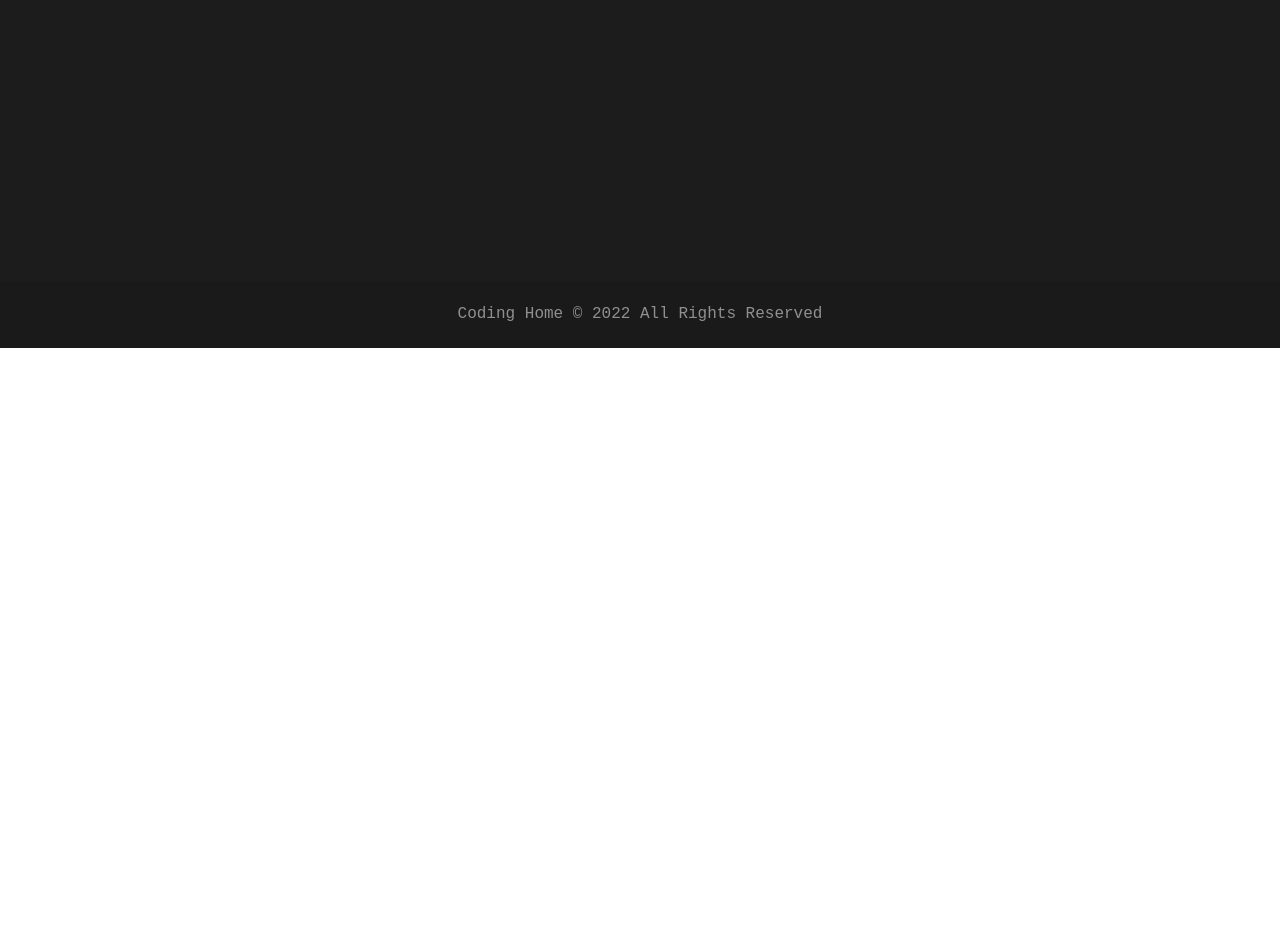
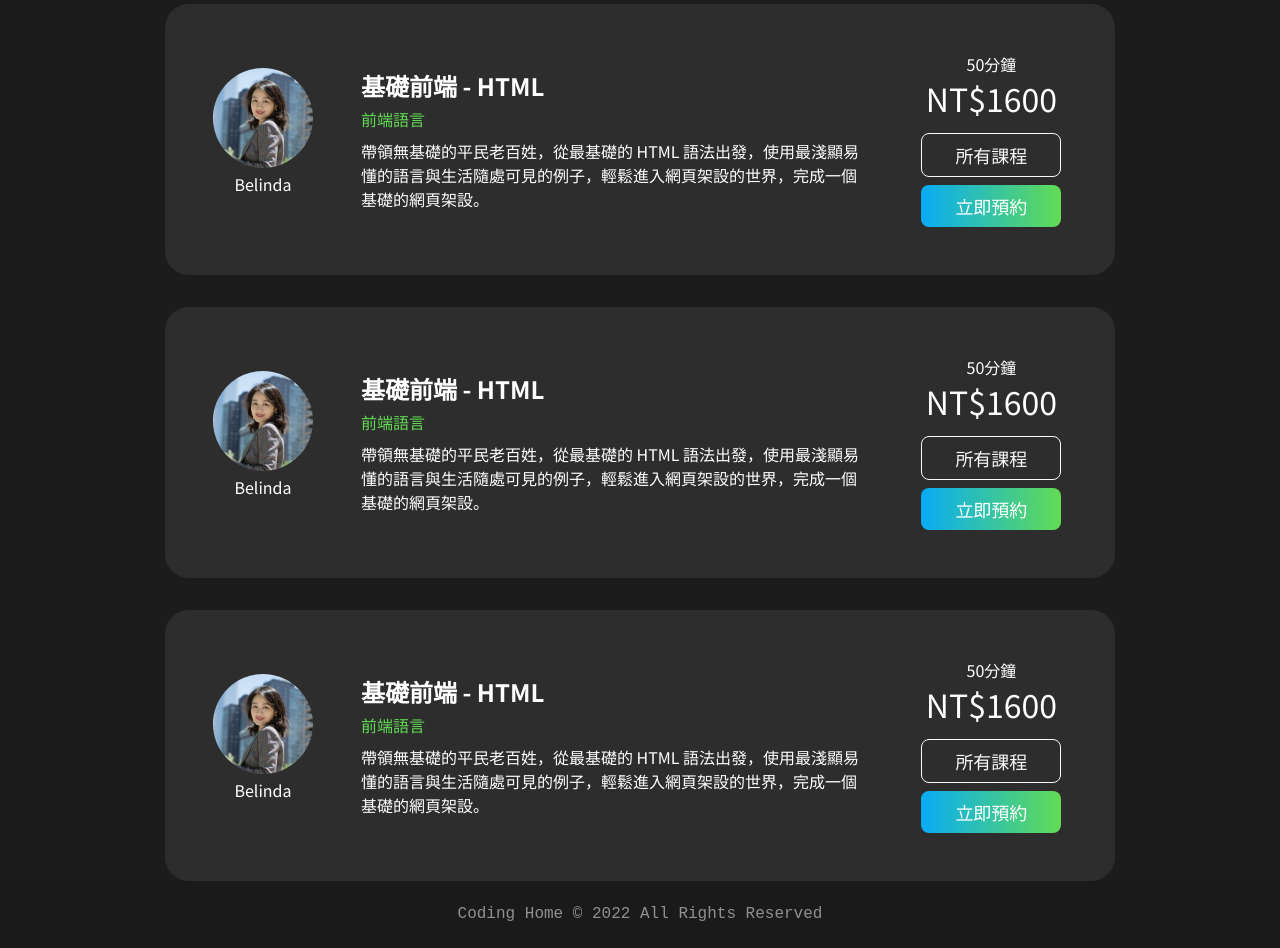
Before and after one commit to Rin1330/-hexSchool-F2E2022-week6, a plain HTML site: page course.html in a window 1280 px wide. Shown: the part 519-1467 px from the top of the page. Before the commit the page ends 867 px from the top, so only its background shows below. Drawn offline with nearby package versions, Linux system fonts and the light colour scheme; a web font is replaced by a local one.

Commit message:
Update 2022-09-14T15:54:02.074Z

```diff
--- a/course.html
+++ b/course.html
@@ -73,6 +73,78 @@
         </div>
       </div>
     </li>
+
+    <li class="col-lg-10 p-0 bg-gray-100">
+      <div class="d-flex h-100 flex-column flex-lg-row p-6 p-lg-5 align-items-lg-center justify-content-between">
+        <div class="d-flex flex-column flex-lg-row mb-5 mb-lg-0">
+          <div class="text-center mb-5 mb-lg-0 p-lg-5">
+            <img src="./assets/images/teacher01.jpg" alt="" class="fluid-img courseList__icon rounded-circle mb-1">
+            <p class="mb-0">Belinda</p>
+          </div>
+          <div class="p-lg-5">
+            <h3 class="fw-bold mb-1">基礎前端 - HTML</h3>
+            <p class="text-primary mb-2">前端語言</p>
+            <p class="mb-0">帶領無基礎的平民老百姓，從最基礎的 HTML 語法出發，使用最淺顯易懂的語言與生活隨處可見的例子，輕鬆進入網頁架設的世界，完成一個基礎的網頁架設。</p>
+          </div>
+        </div>
+        <div class="text-center p-lg-5">
+          <p class="mb-1">50分鐘</p>
+          <p class="fs-2 mb-4">NT$1600</p>
+          <div class="d-flex d-lg-block justify-content-center align-items-center flex-lg-column">
+          <button type="button" class="btn btn-outline-light fs-6 text-center py-2 px-6 me-2 me-lg-0 mb-lg-2 d-inline-block">所有課程</button>
+          <button type="button" class="custom-btn fs-6 text-center text-white py-2 px-6 border-0 d-inline-block">立即預約</button>
+          </div>
+        </div>
+      </div>
+    </li>
+
+    <li class="col-lg-10 p-0 bg-gray-100">
+      <div class="d-flex h-100 flex-column flex-lg-row p-6 p-lg-5 align-items-lg-center justify-content-between">
+        <div class="d-flex flex-column flex-lg-row mb-5 mb-lg-0">
+          <div class="text-center mb-5 mb-lg-0 p-lg-5">
+            <img src="./assets/images/teacher01.jpg" alt="" class="fluid-img courseList__icon rounded-circle mb-1">
+            <p class="mb-0">Belinda</p>
+          </div>
+          <div class="p-lg-5">
+            <h3 class="fw-bold mb-1">基礎前端 - HTML</h3>
+            <p class="text-primary mb-2">前端語言</p>
+            <p class="mb-0">帶領無基礎的平民老百姓，從最基礎的 HTML 語法出發，使用最淺顯易懂的語言與生活隨處可見的例子，輕鬆進入網頁架設的世界，完成一個基礎的網頁架設。</p>
+          </div>
+        </div>
+        <div class="text-center p-lg-5">
+          <p class="mb-1">50分鐘</p>
+          <p class="fs-2 mb-4">NT$1600</p>
+          <div class="d-flex d-lg-block justify-content-center align-items-center flex-lg-column">
+          <button type="button" class="btn btn-outline-light fs-6 text-center py-2 px-6 me-2 me-lg-0 mb-lg-2 d-inline-block">所有課程</button>
+          <button type="button" class="custom-btn fs-6 text-center text-white py-2 px-6 border-0 d-inline-block">立即預約</button>
+          </div>
+        </div>
+      </div>
+    </li>
+
+    <li class="col-lg-10 p-0 bg-gray-100">
+      <div class="d-flex h-100 flex-column flex-lg-row p-6 p-lg-5 align-items-lg-center justify-content-between">
+        <div class="d-flex flex-column flex-lg-row mb-5 mb-lg-0">
+          <div class="text-center mb-5 mb-lg-0 p-lg-5">
+            <img src="./assets/images/teacher01.jpg" alt="" class="fluid-img courseList__icon rounded-circle mb-1">
+            <p class="mb-0">Belinda</p>
+          </div>
+          <div class="p-lg-5">
+            <h3 class="fw-bold mb-1">基礎前端 - HTML</h3>
+            <p class="text-primary mb-2">前端語言</p>
+            <p class="mb-0">帶領無基礎的平民老百姓，從最基礎的 HTML 語法出發，使用最淺顯易懂的語言與生活隨處可見的例子，輕鬆進入網頁架設的世界，完成一個基礎的網頁架設。</p>
+          </div>
+        </div>
+        <div class="text-center p-lg-5">
+          <p class="mb-1">50分鐘</p>
+          <p class="fs-2 mb-4">NT$1600</p>
+          <div class="d-flex d-lg-block justify-content-center align-items-center flex-lg-column">
+          <button type="button" class="btn btn-outline-light fs-6 text-center py-2 px-6 me-2 me-lg-0 mb-lg-2 d-inline-block">所有課程</button>
+          <button type="button" class="custom-btn fs-6 text-center text-white py-2 px-6 border-0 d-inline-block">立即預約</button>
+          </div>
+        </div>
+      </div>
+    </li>
   </ul>
 </div>
     </div>
```
